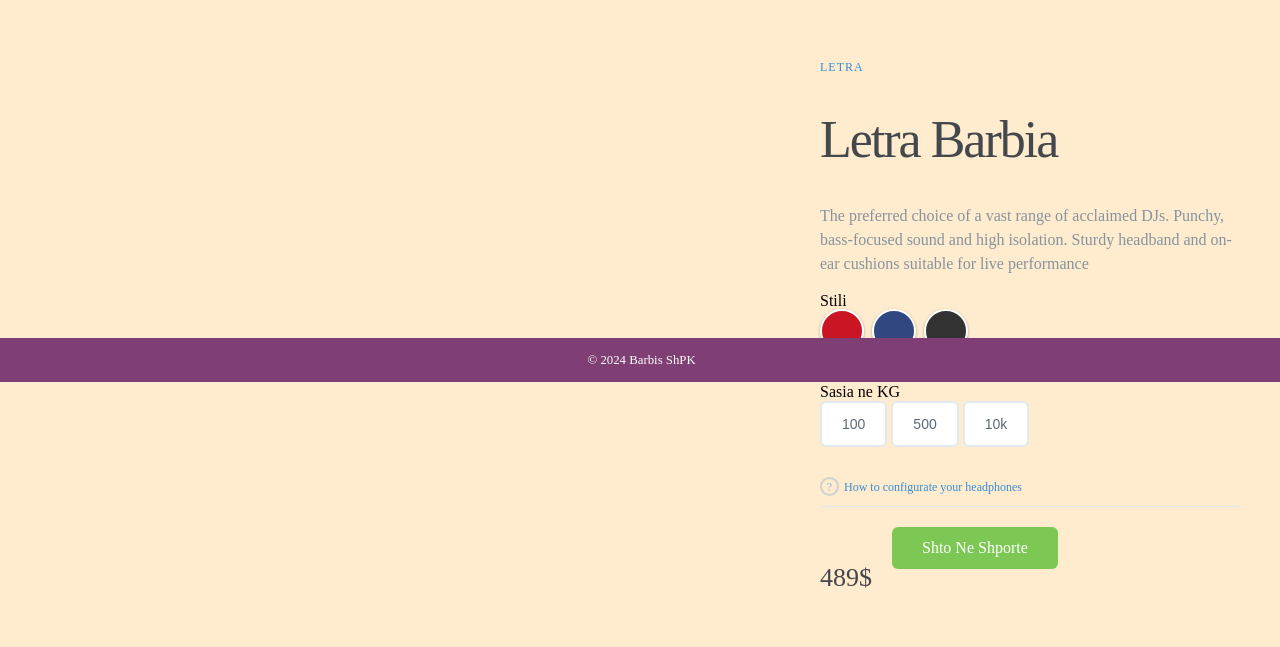
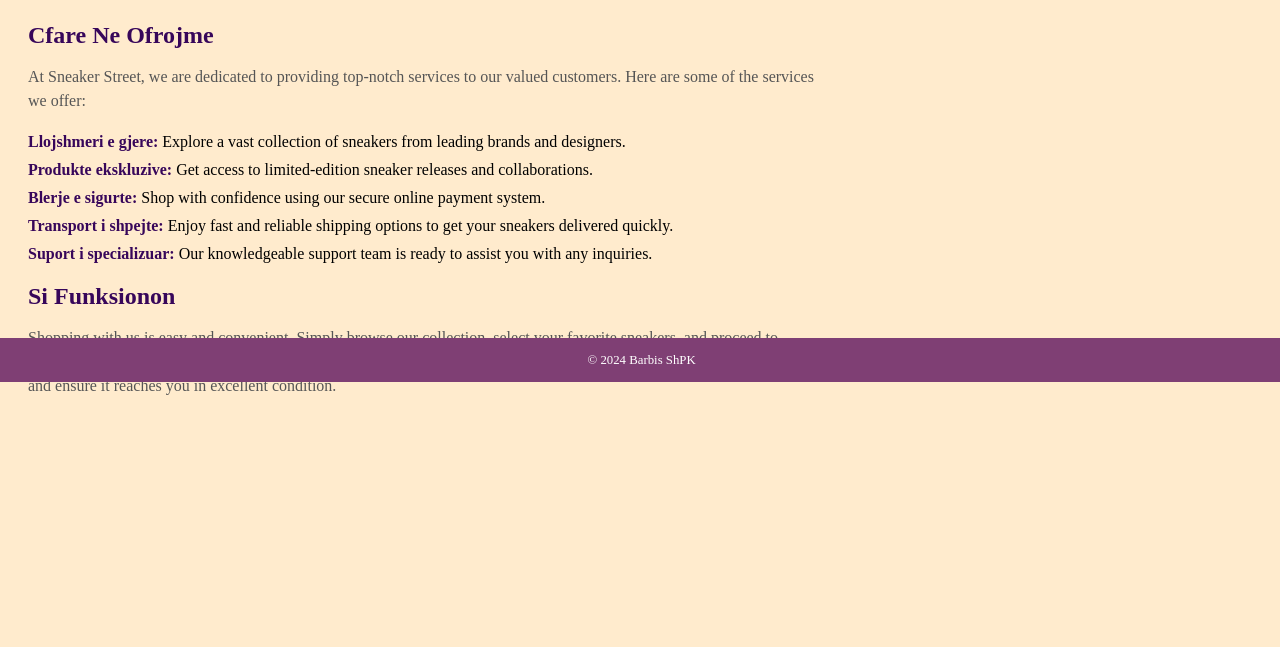
Before and after one commit to alwssio/alwssio.github.io, a plain HTML site: page Barbia/product.html in a window 1280 px wide. Shown: the part 418-1065 px from the top of the page. After the commit the page ends 864 px from the top, so only its background shows below. Drawn offline with Linux system fonts and the light colour scheme.

Commit message:
Update product.html

```diff
--- a/Barbia/product.html
+++ b/Barbia/product.html
@@ -3,7 +3,7 @@
 <head>
     <meta charset="UTF-8">
     <meta name="viewport" content="width=device-width, initial-scale=1.0">
-    <title>Product</title>
+    <title>Services</title>
     <link rel="stylesheet" href="styles.css">
 </head>
 <body style="min-height: auto;">
@@ -34,82 +34,29 @@
             </nav>
     </header>
 
-</header>
+    <section class="services-section">
+        <h2>Cfare Ne Ofrojme</h2>
+        <p>At Sneaker Street, we are dedicated to providing top-notch services to our valued customers. Here are some of the services we offer:</p>
 
+        <ul>
+            <li><strong>Llojshmeri e gjere:</strong> Explore a vast collection of sneakers from leading brands and designers.</li>
+            <li><strong>Produkte ekskluzive:</strong> Get access to limited-edition sneaker releases and collaborations.</li>
+            <li><strong>Blerje e sigurte:</strong> Shop with confidence using our secure online payment system.</li>
+            <li><strong>Transport i shpejte:</strong> Enjoy fast and reliable shipping options to get your sneakers delivered quickly.</li>
+            <li><strong>Suport i specializuar:</strong> Our knowledgeable support team is ready to assist you with any inquiries.</li>
+        </ul>
 
-<main class="container">
+        <h2>Si Funksionon</h2>
+        <p>Shopping with us is easy and convenient. Simply browse our collection, select your favorite sneakers, and proceed to checkout. We offer various payment options to suit your preferences. Once your order is confirmed, we'll process it swiftly and ensure it reaches you in excellent condition.</p>
+    </section>
 
-    <!-- Left Column / Headphones Image -->
-    <div class="left-column">
-      <img data-image="black" src="images/black.png" alt="">
-      <img data-image="blue" src="images/blue.png" alt="">
-      <img data-image="red" class="active" src="images/red.png" alt="">
-    </div>
-
-
-    <!-- Right Column -->
-    <div class="right-column">
-
-      <!-- Product Description -->
-      <div class="product-description">
-        <span>Letra</span>
-        <h1>Letra Barbia</h1>
-        <p>The preferred choice of a vast range of acclaimed DJs. Punchy, bass-focused sound and high isolation. Sturdy headband and on-ear cushions suitable for live performance</p>
-      </div>
-
-      <!-- Product Configuration -->
-      <div class="product-configuration">
-
-        <!-- Product Color -->
-        <div class="product-color">
-          <span>Stili</span>
-
-          <div class="color-choose">
-            <div>
-              <input data-image="red" type="radio" id="red" name="color" value="red" checked>
-              <label for="red"><span></span></label>
-            </div>
-            <div>
-              <input data-image="blue" type="radio" id="blue" name="color" value="blue">
-              <label for="blue"><span></span></label>
-            </div>
-            <div>
-              <input data-image="black" type="radio" id="black" name="color" value="black">
-              <label for="black"><span></span></label>
-            </div>
-          </div>
-
-        </div>
-
-        <!-- Cable Configuration -->
-        <div class="cable-config">
-          <span>Sasia ne KG</span>
-
-          <div class="cable-choose">
-            <button>100</button>
-            <button>500</button>
-            <button>10k</button>
-          </div>
-
-          <a href="#">How to configurate your headphones</a>
-        </div>
-      </div>
-
-      <!-- Product Pricing -->
-      <div class="product-price">
-        <span>489$</span>
-        <a href="#" class="cart-btn">Shto Ne Shporte</a>
-      </div>
-    </div>
-  </main>
-
-  <img src="../images/logo.png" alt="Logo" class="logo">
+    <img src="../images/logo.png" alt="Logo" class="logo">
 
 
 
-<script src="main.js"></script>
+    <script src="main.js"></script>
 </body>
 <footer>
-  <p>&copy; 2024 Barbis ShPK</p>
+    <p>&copy; 2024 Barbis ShPK</p>
 </footer>
 </html>
```
